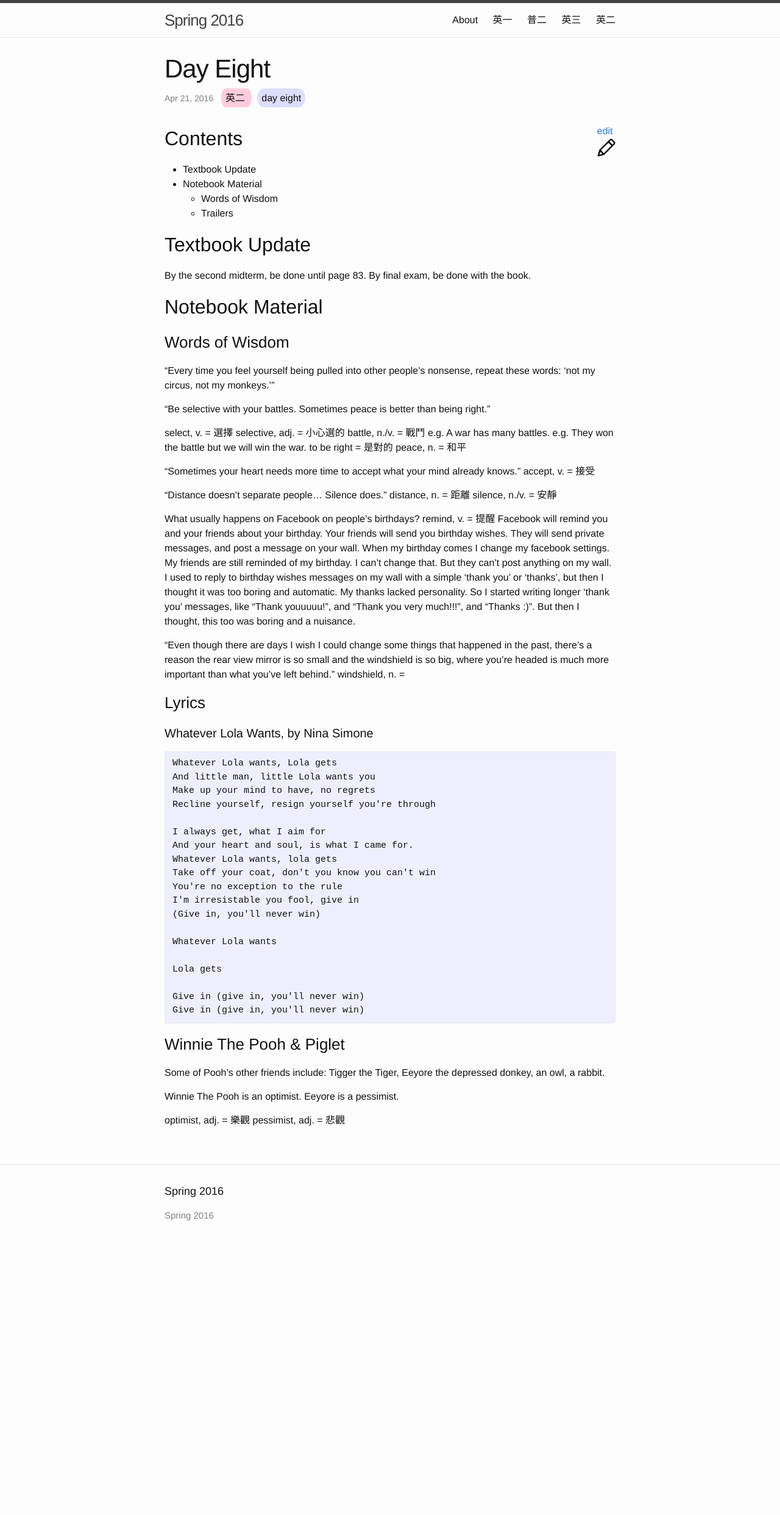
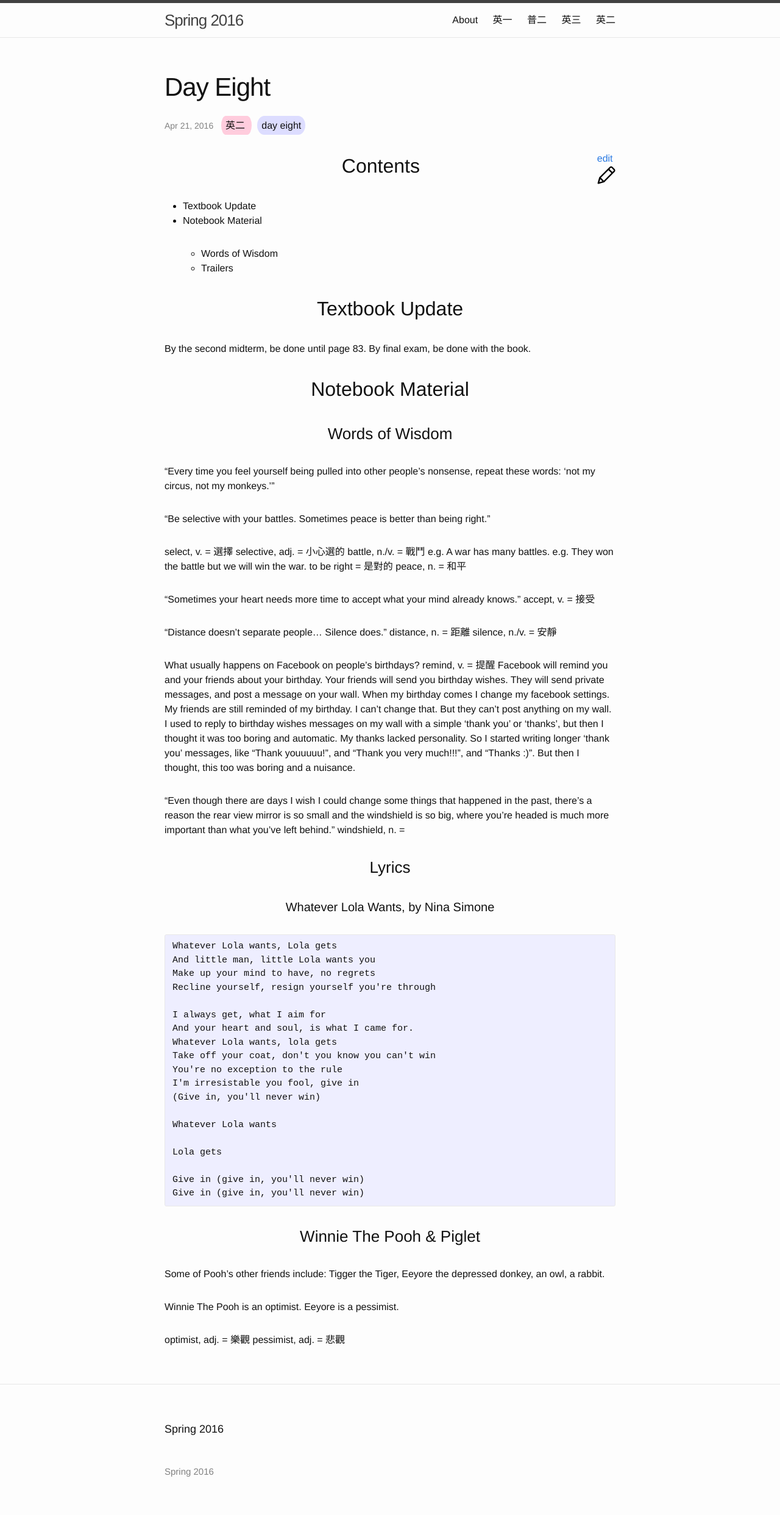
Before and after one commit to MrArgote/spring16, a Jekyll site: the page built from _posts/two/2016-04-21-Day-Eight.md, in a window 1280 px wide. Shown: the whole page at 61% size. Built offline with Jekyll 4.4.1, drawn with Linux system fonts in a browser that asks for light colours; before the commit the page ends 2064 px from its top, so only the background shows below that.

Commit message:
Centered iframe in .post-content and centered and added top-margin on headers h2 through h6

```diff
--- a/_sass/_base.scss
+++ b/_sass/_base.scss
@@ -34,6 +34,7 @@
 p, blockquote, pre,
 ul, ol, dl, figure,
 %vertical-rhythm {
+    margin-top: $spacing-unit ;
     margin-bottom: $spacing-unit / 2;
 }
 
@@ -85,6 +86,22 @@
     font-weight: $base-font-weight;
 }
 
+.post-content {
+    h2, h3, h4, h5, h6 {
+        text-align:center;
+    }
+}
+
+/**
+ * iFrames
+ */
+
+.post-content {
+    iframe {
+        display: block;
+        margin: 0 auto;
+    }
+}
 
 
 /**
```
